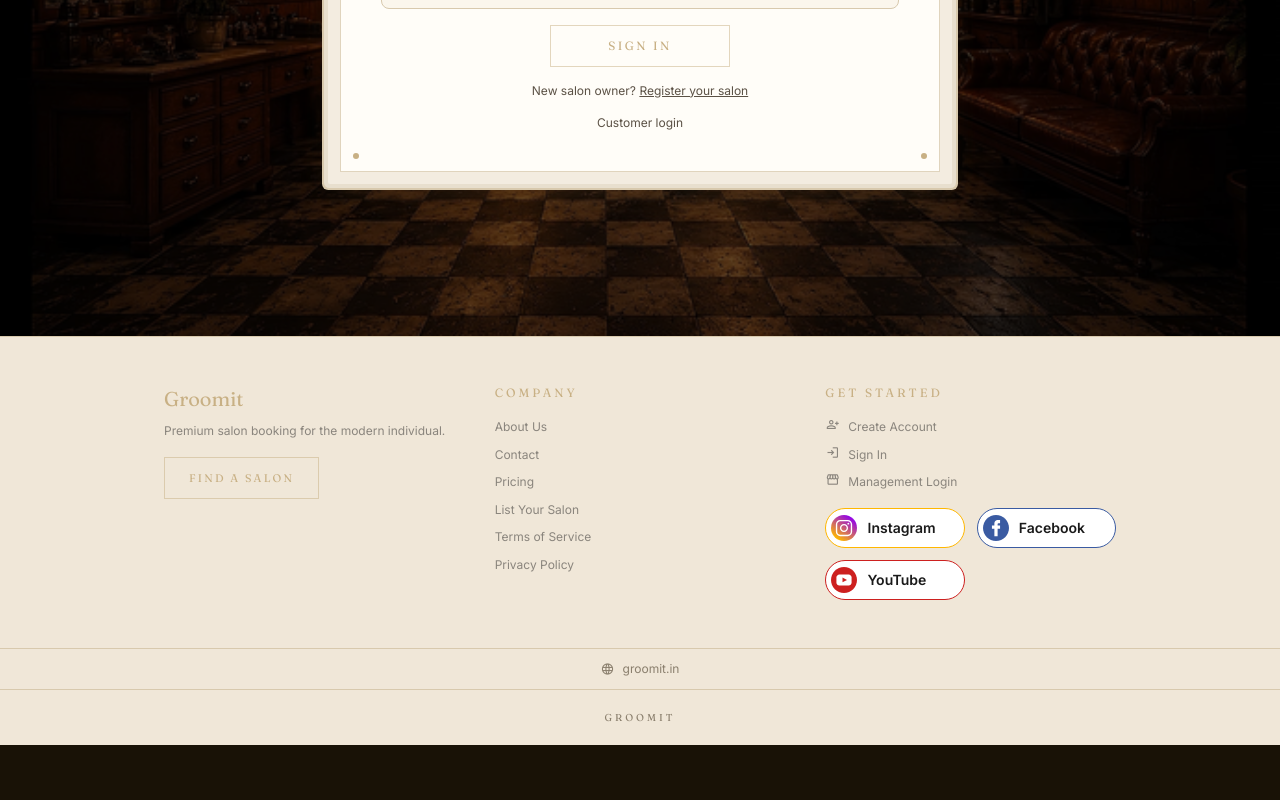
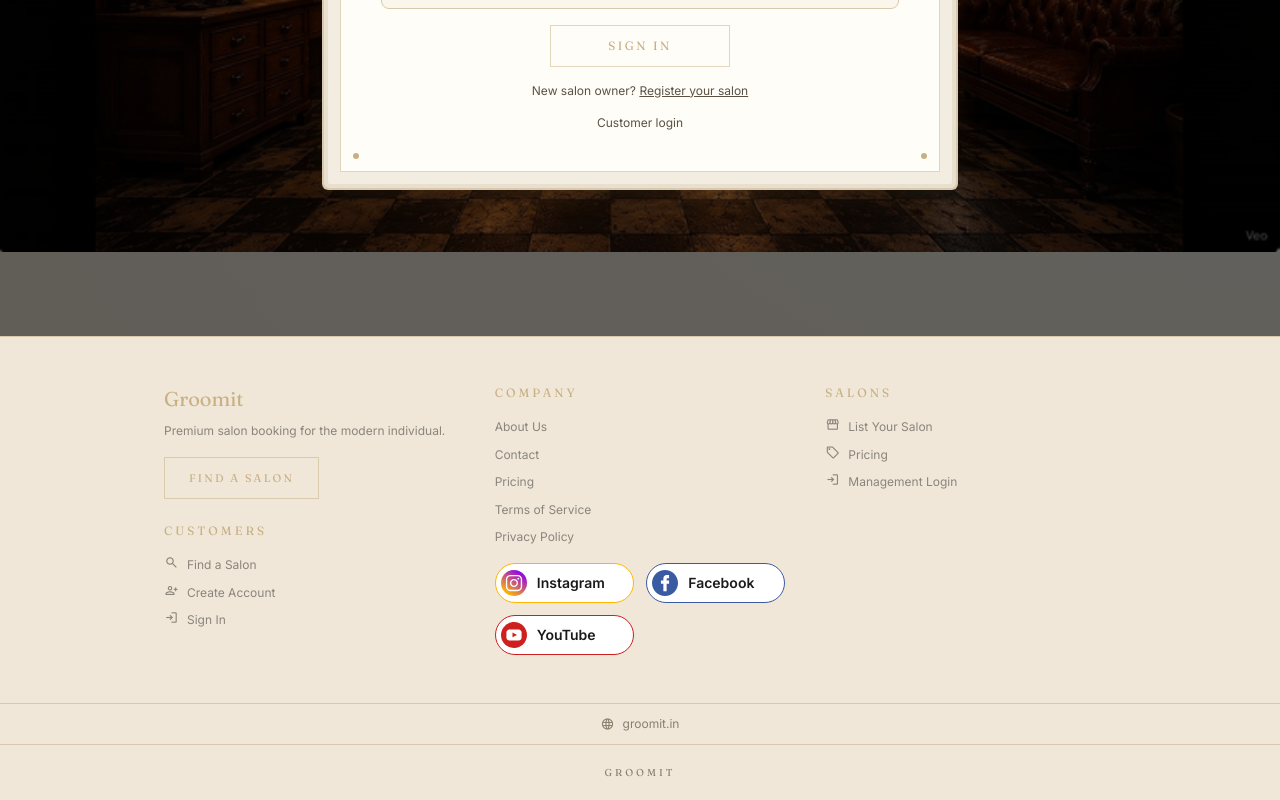
Before and after one commit to Tushargg1/hairsaloon, a React (Vite) app in the folder frontend/: page /manage/login in a window 1280 px wide. Shown: the part 557-1357 px from the top of the page. Before the commit the page ends 1302 px from the top, so only its background shows below. Built offline with nearby package versions, Linux system fonts and the light colour scheme; no server answers.

Commit message:
Login bg: contain + top-anchored so it zooms out and starts at screen top

```diff
--- a/frontend/src/shared/auth/ManagementLoginPage.jsx
+++ b/frontend/src/shared/auth/ManagementLoginPage.jsx
@@ -88,7 +88,7 @@ export default function ManagementLoginPage() {
 
   return (
     <main className="relative flex flex-col min-h-screen justify-center overflow-hidden">
-      <div className="absolute inset-0 z-0 bg-cover bg-center" style={{ backgroundImage: "url('/background-windows-img.png')" }} />
+      <div className="absolute inset-0 z-0 bg-contain bg-no-repeat bg-top" style={{ backgroundImage: "url('/background-windows-img.png')" }} />
       <div className="absolute inset-0 z-0 bg-black/60" />
       <section className="relative z-10 py-12 px-4 lg:px-6 w-full md:max-w-2xl md:mx-auto">
         <div className="booking-frame">
--- a/frontend/src/shared/components/Footer.jsx
+++ b/frontend/src/shared/components/Footer.jsx
@@ -17,20 +17,11 @@ export default function Footer() {
           <p className="salon-footer-name">Groomit</p>
           <p className="salon-footer-line">Premium salon booking for the modern individual.</p>
           <Link to="/salons" className="salon-footer-cta">Find a Salon</Link>
-        </div>
-
-        <div>
-          <h2 className="salon-footer-title">Company</h2>
-          <p className="salon-footer-line"><Link to="/about">About Us</Link></p>
-          <p className="salon-footer-line"><Link to="/contact">Contact</Link></p>
-          <p className="salon-footer-line"><Link to="/pricing">Pricing</Link></p>
-          <p className="salon-footer-line"><Link to="/for-business">List Your Salon</Link></p>
-          <p className="salon-footer-line"><Link to="/terms">Terms of Service</Link></p>
-          <p className="salon-footer-line"><Link to="/privacy">Privacy Policy</Link></p>
-        </div>
-
-        <div>
-          <h2 className="salon-footer-title">Get Started</h2>
+          <h2 className="salon-footer-title mt-6">Customers</h2>
+          <p className="salon-footer-line">
+            <Icon name="search" className="text-[15px]" />
+            <Link to="/salons">Find a Salon</Link>
+          </p>
           <p className="salon-footer-line">
             <Icon name="person_add" className="text-[15px]" />
             <Link to="/signup">Create Account</Link>
@@ -39,16 +30,37 @@ export default function Footer() {
             <Icon name="login" className="text-[15px]" />
             <Link to="/login">Sign In</Link>
           </p>
-          <p className="salon-footer-line">
-            <Icon name="storefront" className="text-[15px]" />
-            <Link to="/manage/login">Management Login</Link>
-          </p>
+        </div>
+
+        <div>
+          <h2 className="salon-footer-title">Company</h2>
+          <p className="salon-footer-line"><Link to="/about">About Us</Link></p>
+          <p className="salon-footer-line"><Link to="/contact">Contact</Link></p>
+          <p className="salon-footer-line"><Link to="/pricing">Pricing</Link></p>
+          <p className="salon-footer-line"><Link to="/terms">Terms of Service</Link></p>
+          <p className="salon-footer-line"><Link to="/privacy">Privacy Policy</Link></p>
 
           <div className="salon-footer-social">
             {SOCIALS.map(({ key, label, url, brand }) => (
               <SocialButton key={key} brand={brand} label={label} url={url} />
             ))}
           </div>
+        </div>
+
+        <div>
+          <h2 className="salon-footer-title">Salons</h2>
+          <p className="salon-footer-line">
+            <Icon name="storefront" className="text-[15px]" />
+            <Link to="/for-business">List Your Salon</Link>
+          </p>
+          <p className="salon-footer-line">
+            <Icon name="sell" className="text-[15px]" />
+            <Link to="/pricing">Pricing</Link>
+          </p>
+          <p className="salon-footer-line">
+            <Icon name="login" className="text-[15px]" />
+            <Link to="/manage/login">Management Login</Link>
+          </p>
         </div>
       </div>
       <p className="salon-footer-site">
--- a/frontend/src/tenant/TenantLoginPage.jsx
+++ b/frontend/src/tenant/TenantLoginPage.jsx
@@ -64,7 +64,7 @@ export default function TenantLoginPage() {
 
   return (
     <main className="relative flex flex-col min-h-screen justify-center overflow-hidden">
-      <div className="absolute inset-0 z-0 bg-cover bg-center" style={{ backgroundImage: "url('/background-windows-img.png')" }} />
+      <div className="absolute inset-0 z-0 bg-contain bg-no-repeat bg-top" style={{ backgroundImage: "url('/background-windows-img.png')" }} />
       <div className="absolute inset-0 z-0 bg-black/60" />
       <section className="relative z-10 py-12 px-4 lg:px-6 w-full md:max-w-2xl md:mx-auto">
         <div className="booking-frame">
```
